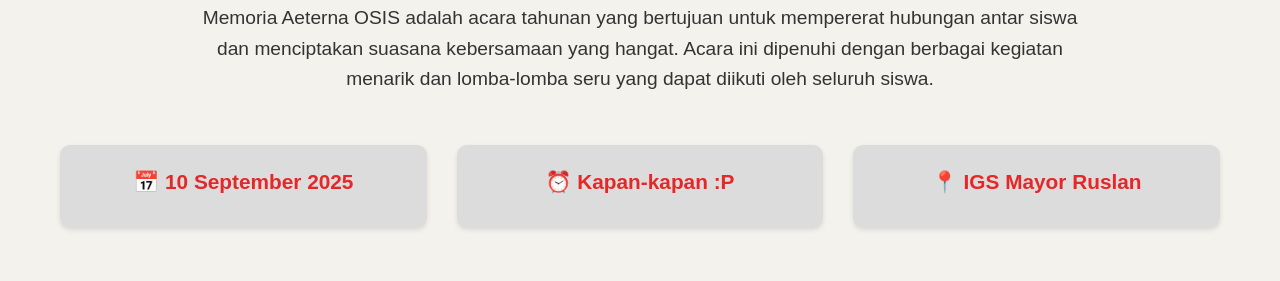
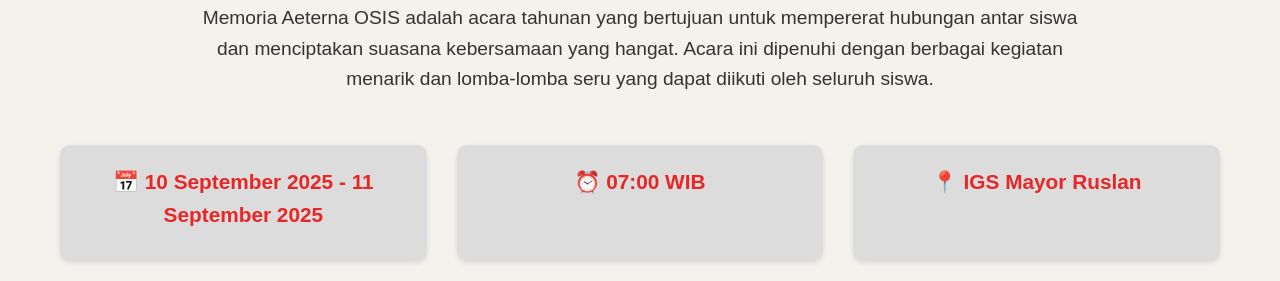
Before and after one commit to Georgearr/website-magang-kelompok-3, a plain HTML site: page index.html in a window 1280 px wide. Shown: the part 1054-1335 px from the top of the page. Drawn offline with Linux system fonts and the light colour scheme.

Commit message:
Fifth Commit

```diff
--- a/index.html
+++ b/index.html
@@ -109,10 +109,10 @@
 
                 <div class="event-details">
                     <div class="detail-item">
-                        <h3>📅 10 September 2025</h3>
+                        <h3>📅 10 September 2025 - 11 September 2025</h3>
                     </div>
                     <div class="detail-item">
-                        <h3>⏰ Kapan-kapan :P</h3>
+                        <h3>⏰ 07:00 WIB</h3>
                     </div>
                     <div class="detail-item">
                         <h3>📍 IGS Mayor Ruslan</h3>
```
Also changed, not shown: trilomba.html (+1 -1 lines).
